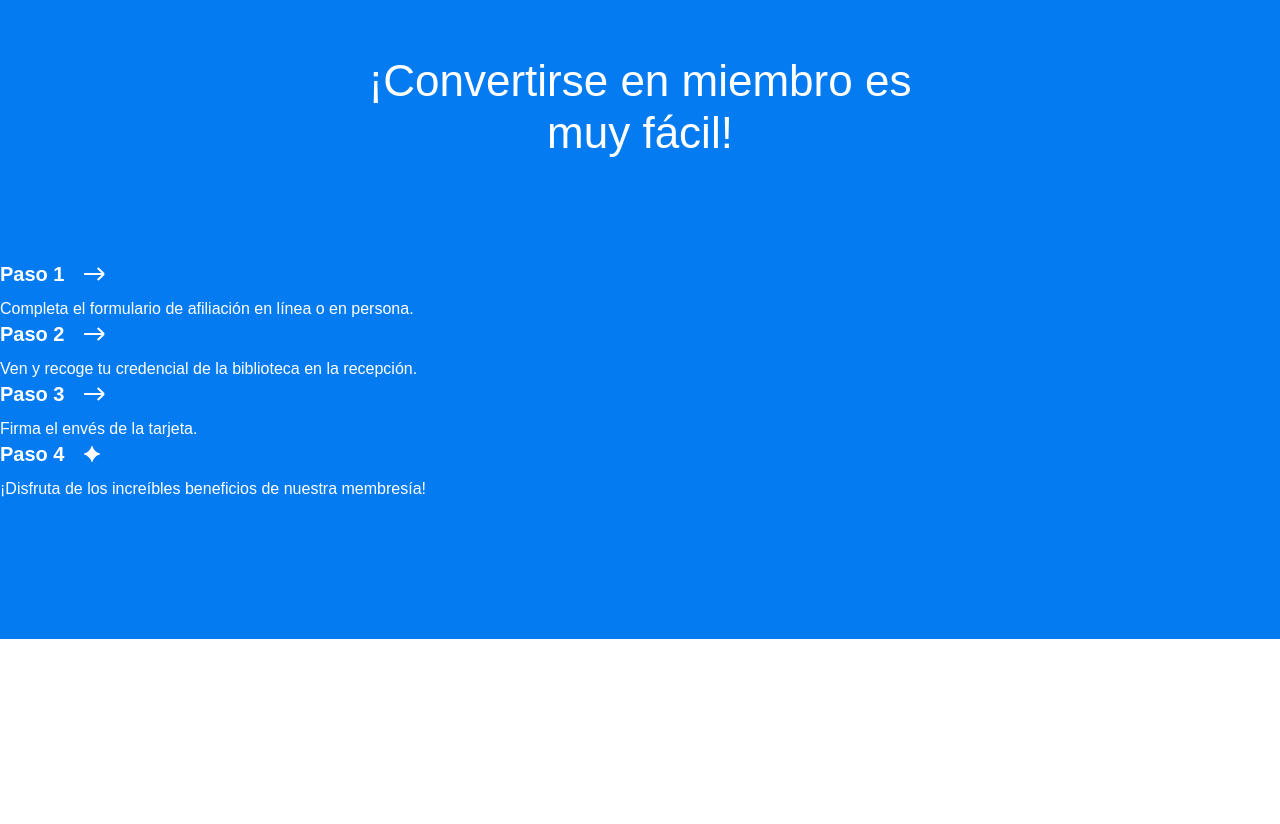
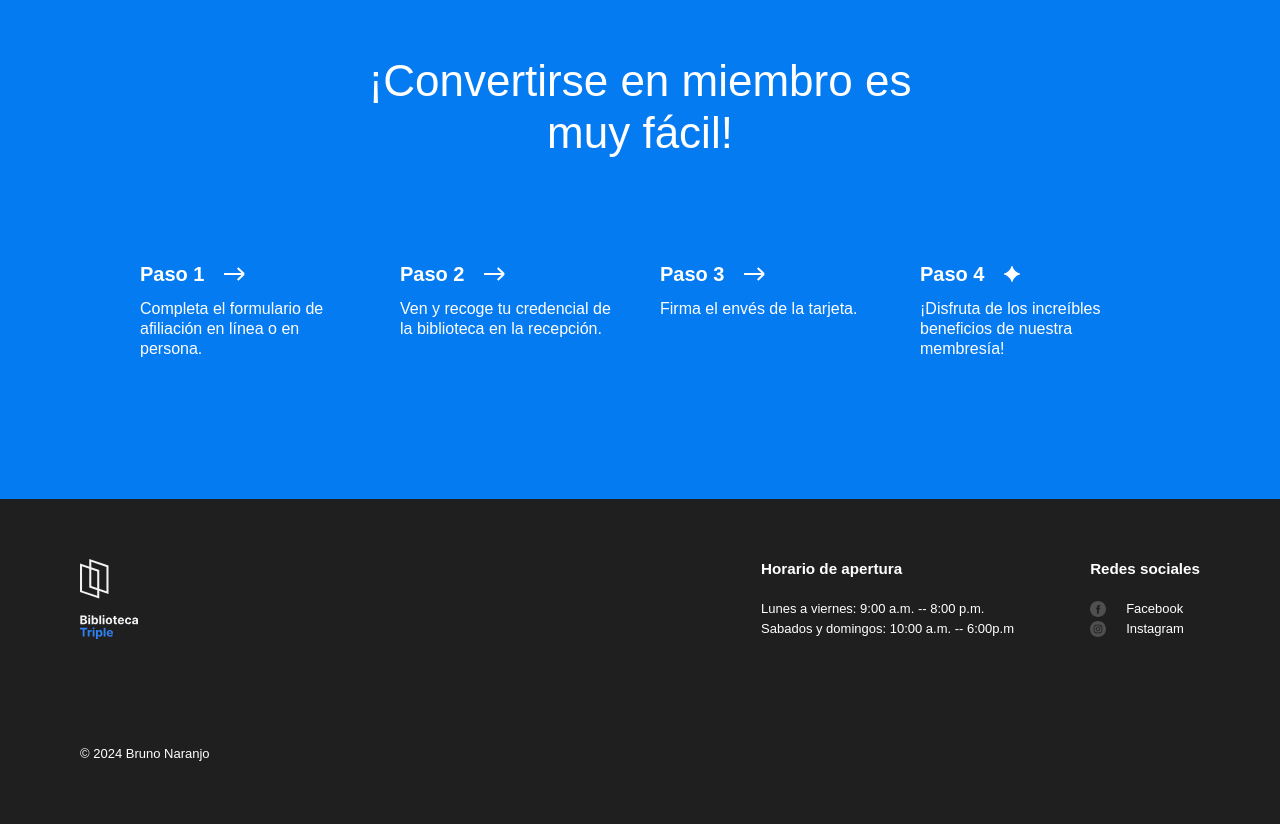
Before and after one commit to BrunoNaranjo/web_project_library_es, a plain HTML site: page index.html in a window 1280 px wide. Shown: the part 3003-3827 px from the top of the page. Before the commit the page ends 3642 px from the top, so only its background shows below. Drawn offline with Linux system fonts and the light colour scheme.

Commit message:
nueva actualizacion de mi proyecto

```diff
--- a/index.html
+++ b/index.html
@@ -266,6 +266,56 @@
   </ul>
 </section>
       </main>
+      <footer class="footer" id="footer">
+        <div class="footer__cover">
+          <div class="footer__columns">
+            <div class="footer__column">
+              <img
+                src="./images/logo_white.svg"
+                alt="Logotipo de la Biblioteca Triple Peaks"
+                class="footer__logo"
+              />
+            </div>
+            <div class="footer__column footer__column_content_hours">
+              <h3 class="footer__column-heading">Horario de apertura</h3>
+              <ul class="footer__list">
+                <li class="footer__list-item">
+                  Lunes a viernes: 9:00 a.m. -- 8:00 p.m.
+                </li>
+                <li class="footer__list-item">
+                  Sabados y domingos: 10:00 a.m. -- 6:00p.m
+                </li>
+              </ul>
+            </div>
+            <div class="footer__column footer__column_content_social">
+              <h3 class="footer__column-heading">Redes sociales</h3>
+              <ul class="footer__list">
+                <li class="footer__list-item">
+                  <a href="#" class="footer__column-link">
+                    <img
+                      src="./images/facebook_white.svg"
+                      alt="facebook logo"
+                      class="footer__social-icon"
+                    />
+                    Facebook
+                  </a>
+                </li>
+                <li class="footer__list-item">
+                  <a href="#" class="footer__column-link">
+                    <img
+                      src="./images/instagram_white.svg"
+                      alt="facebook logo"
+                      class="footer__social-icon"
+                    />
+                    Instagram
+                  </a>
+                </li>
+              </ul>
+            </div>
+          </div>
+          <p class="footer__copyright">&#x00a9; 2024 Bruno Naranjo</p>
+        </div>
+      </footer>
     </div>
   </body>
 </html>
--- a/styles/style.css
+++ b/styles/style.css
@@ -308,11 +308,14 @@
   list-style-type: none;
   padding: 0;
   margin: 100px 0 0;
-  /* Agrega estilos */
+  flex-wrap: wrap;
+  gap: 40px;
+  display: flex;
+  justify-content: center;
 }
 
 .step {
-  /* Agrega estilos */
+  flex-basis: 220px;
 }
 
 .step__title {
@@ -333,41 +336,74 @@
 }
 
 .footer {
+  display: flex;
   box-sizing: border-box;
+  color: #fff;
+  background-color: #1f1f1f;
+  padding: 60px 80px;
+}
+
+.footer__cover {
+  width: 100%;
 }
 
 .footer__columns {
+  display: flex;
+  justify-content: space-between;
 }
 
 .footer__column_content_hours {
+  font-size: small;
+  position: absolute;
+  right: 250px;
+  margin-left: auto;
 }
 
 .footer__column_content_social {
+  font-size: small;
+  margin-left: 80px;
 }
 
 .footer__logo {
+  width: 58px;
+  height: 80px;
 }
 
 .footer__column-heading {
+  margin-top: 0;
+  margin-bottom: 20px;
 }
 
 .footer__list {
-  /* El siguiente código elimina los estilos predeterminados del navegador para las listas */
   list-style-type: none;
   padding: 0;
   margin: 0;
 }
 
 .footer__list-item {
+  display: flex;
+  flex-wrap: wrap;
+  gap: 10px;
+  padding: 0 16px 0 0;
 }
 
 .footer__column-link {
+  display: flex;
   color: white;
   text-decoration: none;
+  column-gap: 10px;
+  align-items: center;
 }
 
 .footer__social-icon {
+  width: 16px;
+  height: 16px;
+  padding-right: 10px;
+  padding-bottom: 0;
 }
 
 .footer__copyright {
+  margin-top: 100px;
+  margin-bottom: 0;
+  font-size: small;
 }
```
